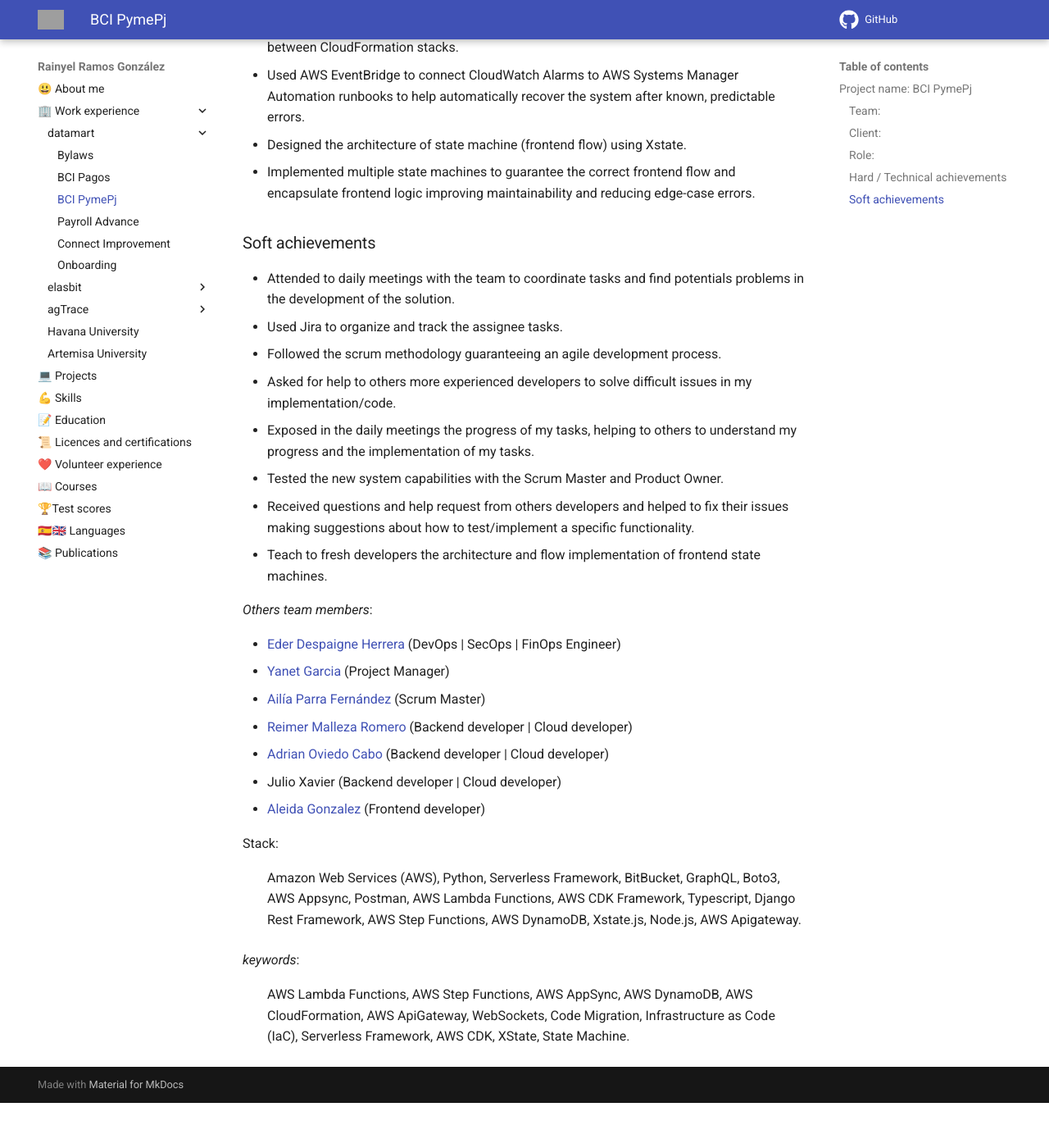
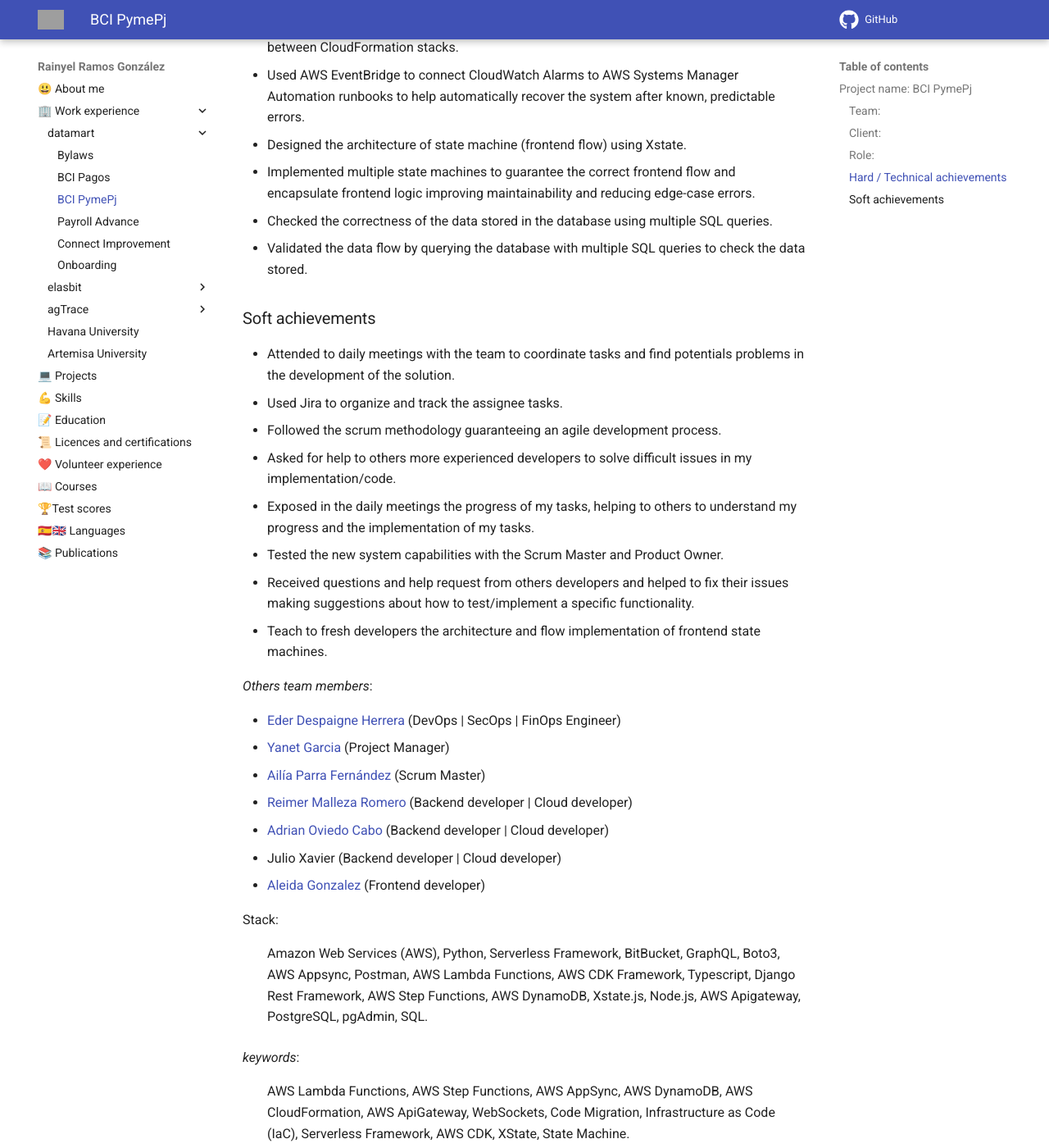
Before and after one commit to rayniel95/rayniel95.github.io, an MkDocs documentation site: the page built from docs/work_experience/datamart/bci_pyme_pj.md, in a window 1280 px wide and 1400 px high, scrolled down 1366 px. Shown: the whole window at 82% size. Built offline with MkDocs 1.6.1 and Material for MkDocs 9.7.7, drawn with Linux system fonts in a browser that asks for light colours; before the commit the page ends 2711 px from its top, so only the background shows below that; grey boxes are pictures that could not be loaded.

Commit message:
docs(datamart): add database validation achievements and update stack

```diff
--- a/docs/work_experience/datamart/bci_pyme_pj.md
+++ b/docs/work_experience/datamart/bci_pyme_pj.md
@@ -36,6 +36,8 @@ This project is related to create a SaaS platform for chilean bank BCI. The basi
 - Used AWS EventBridge to connect CloudWatch Alarms to AWS Systems Manager Automation runbooks to help automatically recover the system after known, predictable errors.
 - Designed the architecture of state machine (frontend flow) using Xstate.
 - Implemented multiple state machines to guarantee the correct frontend flow and encapsulate frontend logic improving maintainability and reducing edge-case errors.
+- Checked the correctness of the data stored in the database using multiple SQL queries.
+- Validated the data flow by querying the database with multiple SQL queries to check the data stored.
 
 ### Soft achievements
 
@@ -59,7 +61,7 @@ This project is related to create a SaaS platform for chilean bank BCI. The basi
 - [Aleida Gonzalez](https://www.linkedin.com/in/aleidagonzalezguerrero/) (Frontend developer)
 
 Stack:
-: Amazon Web Services (AWS), Python, Serverless Framework, BitBucket, GraphQL, Boto3, AWS Appsync, Postman, AWS Lambda Functions, AWS CDK Framework, Typescript, Django Rest Framework, AWS Step Functions, AWS DynamoDB, Xstate.js, Node.js, AWS Apigateway.
+: Amazon Web Services (AWS), Python, Serverless Framework, BitBucket, GraphQL, Boto3, AWS Appsync, Postman, AWS Lambda Functions, AWS CDK Framework, Typescript, Django Rest Framework, AWS Step Functions, AWS DynamoDB, Xstate.js, Node.js, AWS Apigateway, PostgreSQL, pgAdmin, SQL.
 <!-- extend the keywords section -->
 *keywords*:
 : AWS Lambda Functions, AWS Step Functions, AWS AppSync, AWS DynamoDB, AWS CloudFormation, AWS ApiGateway, WebSockets, Code Migration, Infrastructure as Code (IaC), Serverless Framework, AWS CDK, XState, State Machine.
```
